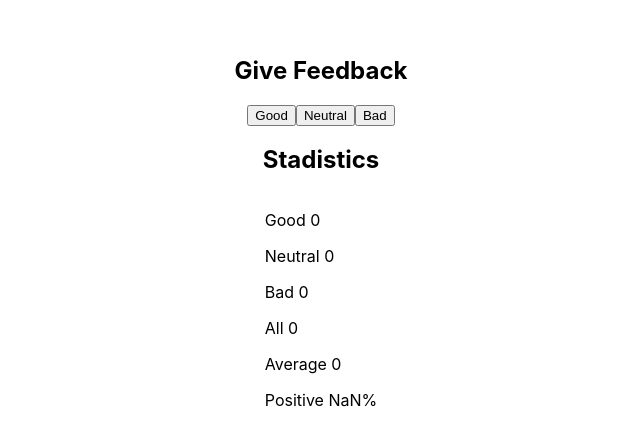
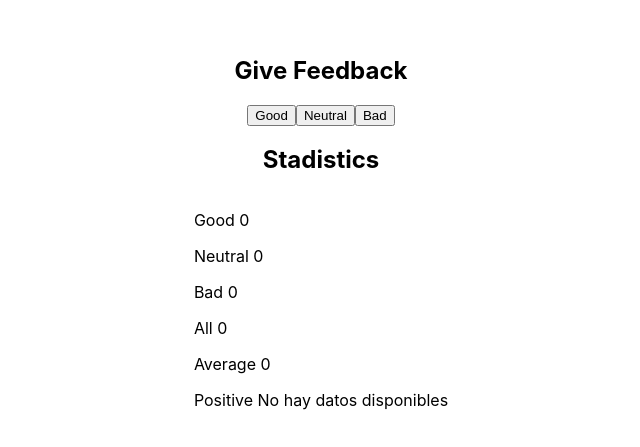
Before and after one commit to Rafacv23/Full-Stack-Open, a React (Create React App) app in the folder part01/unicafe/: page / in a window 1280 px wide. Shown: the part 169-616 px from the top of the page, without its empty margins (319-959 px from the left). Built offline with nearby package versions, Linux system fonts and the light colour scheme; the HTML template or start-up script is replaced by a standard one.

Commit message:
Modified contadorPositive with conditional rendering

```diff
--- a/part01/unicafe/src/App.js
+++ b/part01/unicafe/src/App.js
@@ -60,7 +60,7 @@ function App() {
       </div>
       <Title name={"Stadistics"}></Title>
       <Display contadorGood={good} contadorNeutral={neutral} contadorBad={bad}
-      contadorAll={all} contadorAverage={average} contadorPositive={positiveComments(good, all)}></Display>
+      contadorAll={all} contadorAverage={average} contadorPositive={all > 0 ? positiveComments(good, all) : "No hay datos disponibles"}></Display>
     </div>
   );
 }
```
